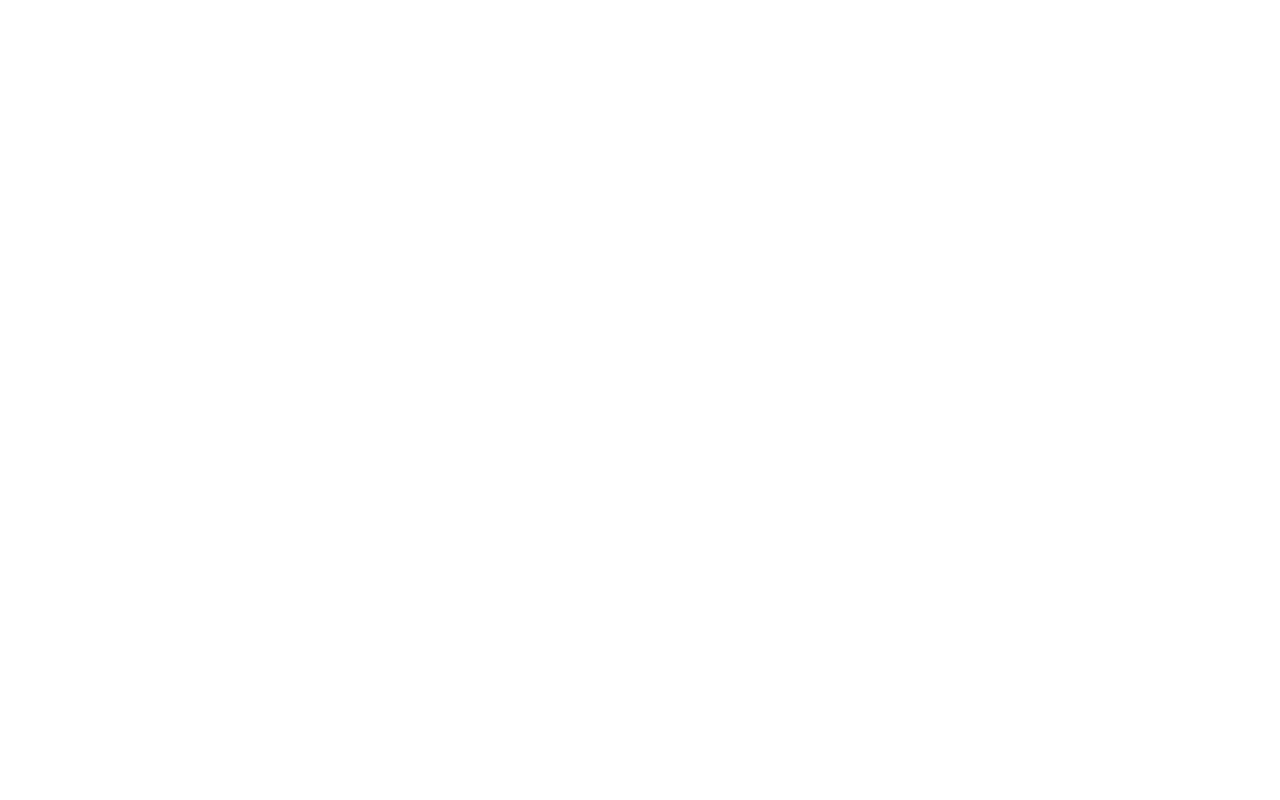
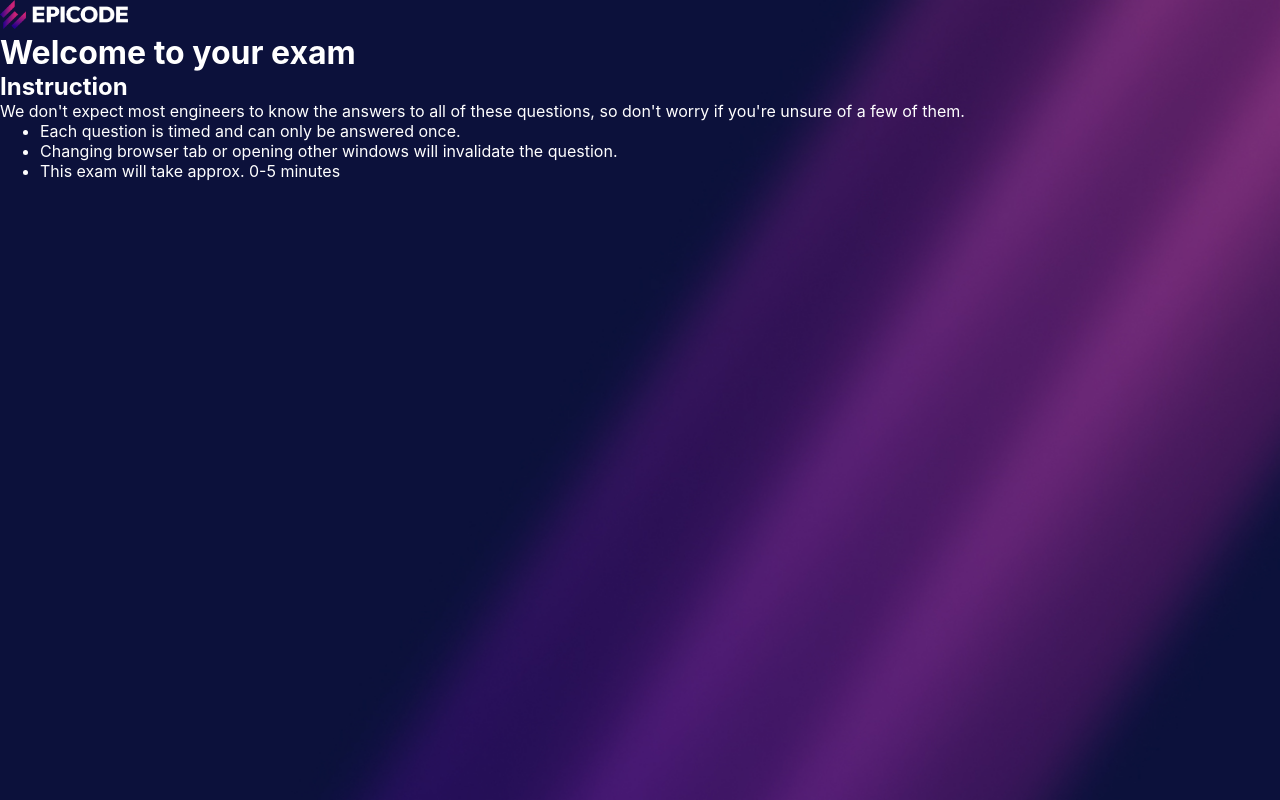
Before and after one commit to FedericoIafolla/Buildweek-1-Team5, a plain HTML site: page index.html in a window 1280 px wide. Drawn offline with Linux system fonts and the light colour scheme.

Commit message:
Co-authored-by: Romina-Timis <Romina-Timis@users.noreply.github.com> Co-authored-by: John-9813 <John-9813@users.noreply.github.com> Co-authored-by: FedericoIafolla <FedericoIafolla@users.noreply.github.com> Co-authored-by: Nicolomecca <Nicolomecca@users.noreply.github.com>

```diff
--- a/assets/css/style.css
+++ b/assets/css/style.css
@@ -0,0 +1,20 @@
+* {
+    margin: 0;
+    border: 0;
+    box-sizing: border-box;
+    font-family: "Inter", sans-serif;
+    color: white;
+  }
+
+  body {
+      background-image: url("../media/bg.jpg");
+      background-color: black;
+      background-repeat: no-repeat;
+      background-position: center;
+      background-size: cover;
+      background-attachment: fixed;
+  }
+
+  #logo {
+      width: 10%;
+  }
--- a/index.html
+++ b/index.html
@@ -1,11 +1,30 @@
 <!DOCTYPE html>
-<html lang="en">
+<html lang="it">
+
 <head>
     <meta charset="UTF-8">
     <meta name="viewport" content="width=device-width, initial-scale=1.0">
-    <title>Document</title>
+    <title>Benchmark</title>
+    <link rel="stylesheet" href="assets/css/style.css">
 </head>
+
 <body>
+    <main>
+        <div><img id="logo" src="./assets/media/epicode_logo.png" alt="logo epicode"></div>
+        <div>
+            <h1>Welcome to your exam</h1>
+            <h2>Instruction</h2>
+        </div>
+        <p>We don't expect most engineers to know the answers to all of these questions, so don't worry if you're unsure
+            of a few of them.
+        <ul>
+            <li>Each question is timed and can only be answered once.</li>
+            <li>Changing browser tab or opening other windows will invalidate the question.</li>
+            <li>This exam will take approx. 0-5 minutes</li>
+        </ul>
+        </p>
+    </main>
 
 </body>
+
 </html>
```
Also changed, not shown: assets/js/benchmark.js (added), assets/js/feedback.js (added), assets/js/result.js (added), benchmark.html (added), feedback.html (added), result.html (added).
